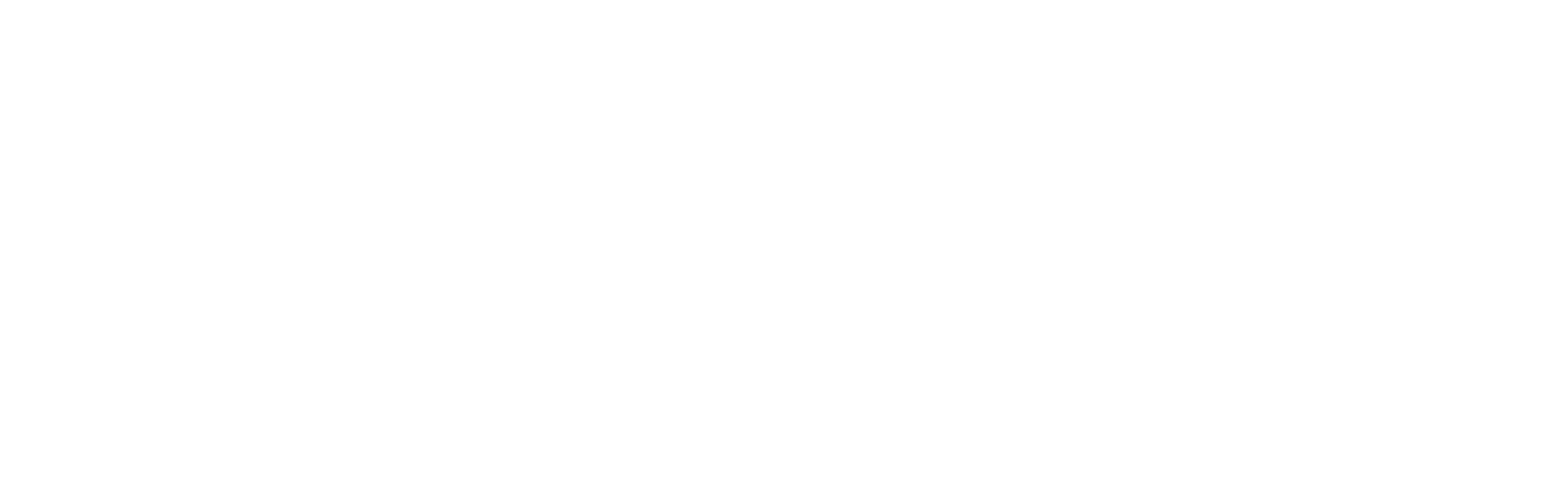
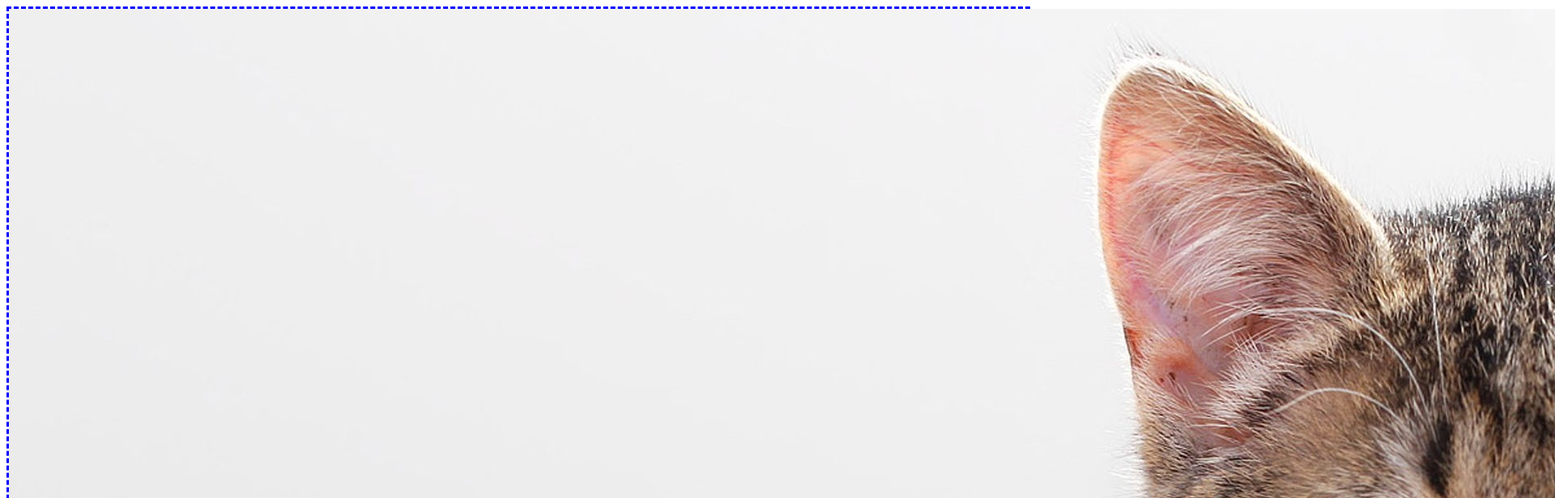
Before and after one commit to VitalySvyatyuk/Simple-Image-Gallery, a plain HTML site: page index.html in a window 1280 px wide. Shown: the top 616 px of the page at 81% size, 1920 px wide, since content can reach past the window. Drawn offline with Linux system fonts and the light colour scheme.

Commit message:
Images adding

```diff
--- a/css/styles.css
+++ b/css/styles.css
@@ -0,0 +1,5 @@
+.imgbox {
+	border-style: dashed;
+	display: relative;
+	color: blue
+}
--- a/index.html
+++ b/index.html
@@ -1,9 +1,13 @@
 <!DOCTYPE html>
 <html>
 <head>
-	<title></title>
+	<link rel="stylesheet" href="css/styles.css">
+	<title>Simple Image Gallery</title>
 </head>
 <body>
-
+	<div class="imgbox">
+		<img src="images/img1.jpg">
+	</div>
+	<script src="js/script.js">
 </body>
 </html>
```
Also changed, not shown: images/img1.jpg (added), images/img2.jpg (added), images/img3.jpg (added), images/img5.jpg (added), images/img6.jpg (added), images/img9.jpg (added), js/script.js (added), 3 other files.
